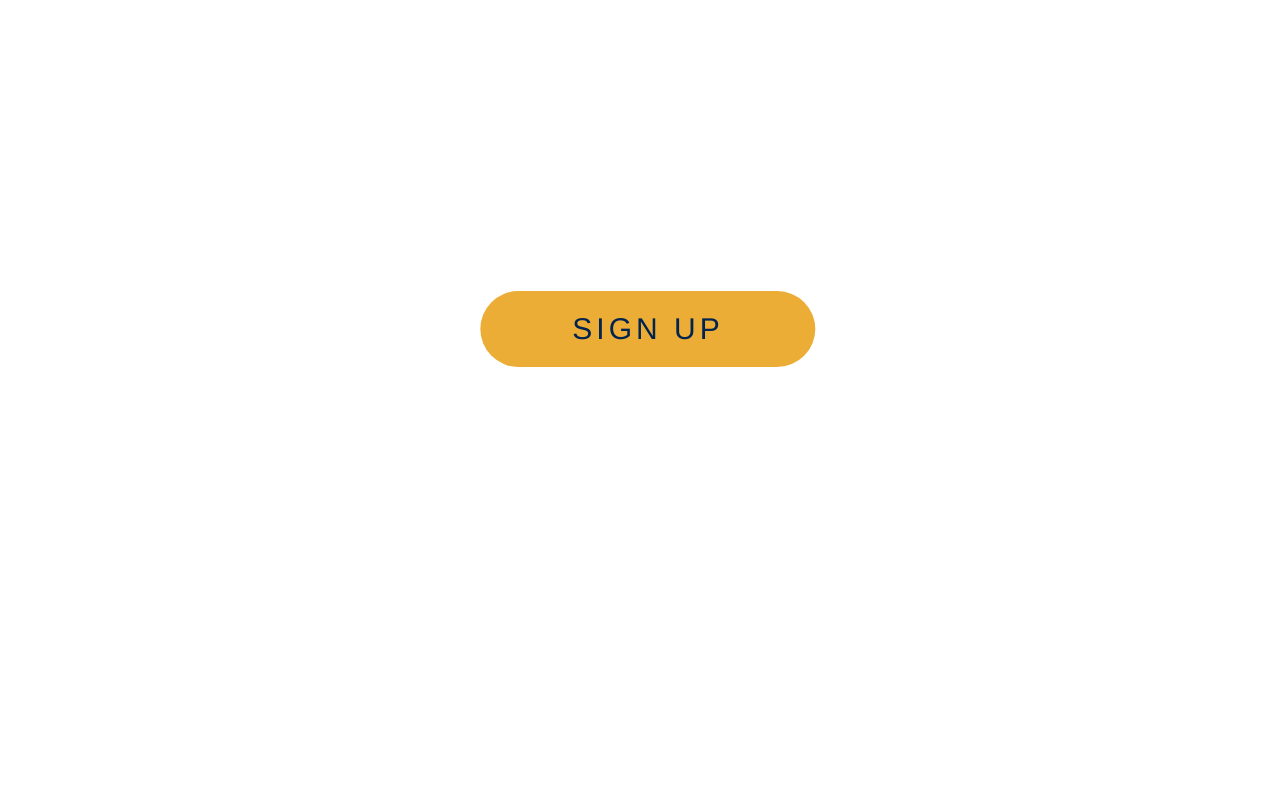
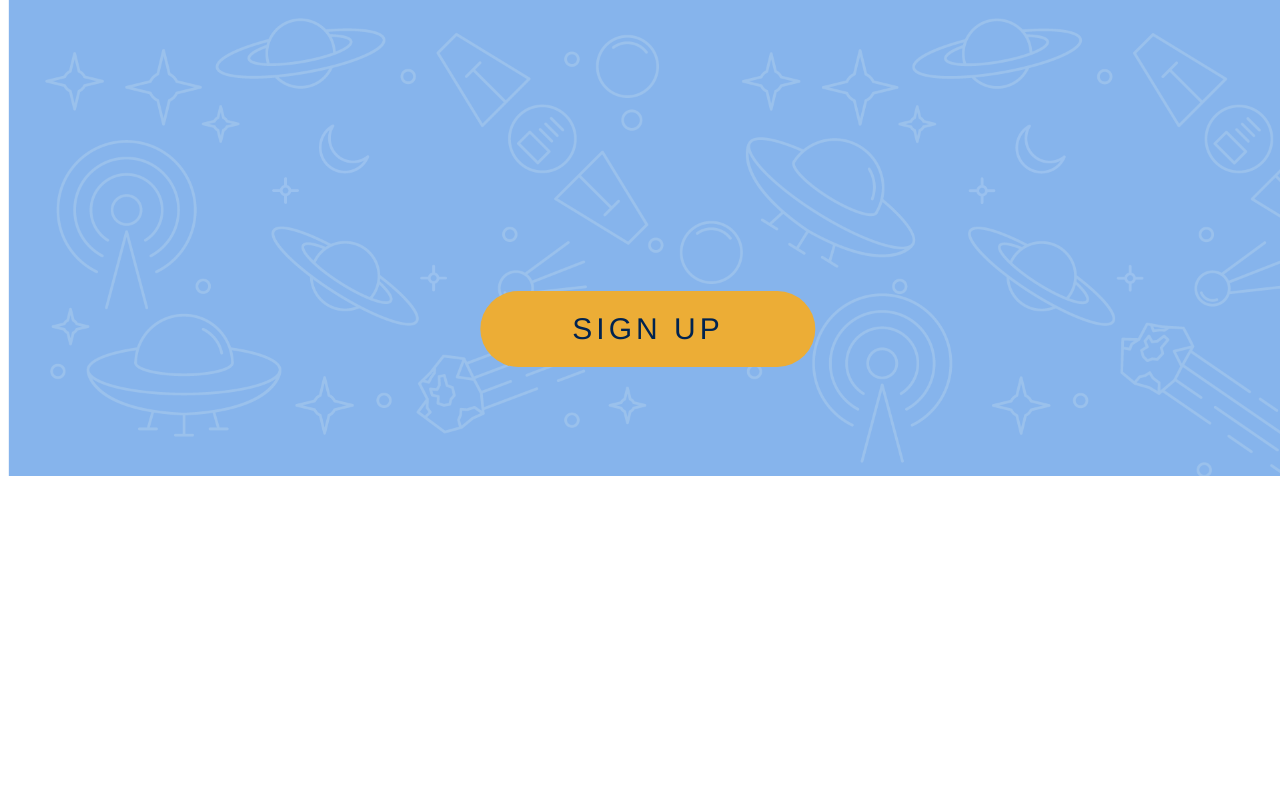
Before and after one commit to cbarb/HCI-PlanIT, a plain HTML site: page HCL-PlanIT/index.html in a window 1280 px wide. Shown: the part 96-886 px from the top of the page. Drawn offline with Linux system fonts and the light colour scheme.

Commit message:
Update style.css

```diff
--- a/HCL-PlanIT/style.css
+++ b/HCL-PlanIT/style.css
@@ -1,5 +1,4 @@
 
-/* Add a black background color to the top navigation */
 .topnav {
         background-color: white;
         overflow: hidden;
@@ -7,7 +6,6 @@
 
   }
 
-  /* Style the links inside the navigation bar */
   .topnav a {
         display: flex;
         align-items: center;
@@ -23,12 +21,10 @@
 
   }
 
-  /* Change the color of links on hover */
   .topnav a:hover {
         border-bottom: 3px solid #ECAD36;
   }
 
-  /* Add a color to the active/current link */
   .topnav a.active {
         border-bottom: 3px solid #ECAD36;
 
@@ -49,7 +45,7 @@
 
    .background {
         position: absolute;
-        background-image: url("spaceBackground.png");
+        background-image: url("images/spaceBackground.png");
         background-size: contain;
         background-repeat: no-repeat;
         width: 100%;
```
Lines whose indentation alone changed are shown as unchanged.
